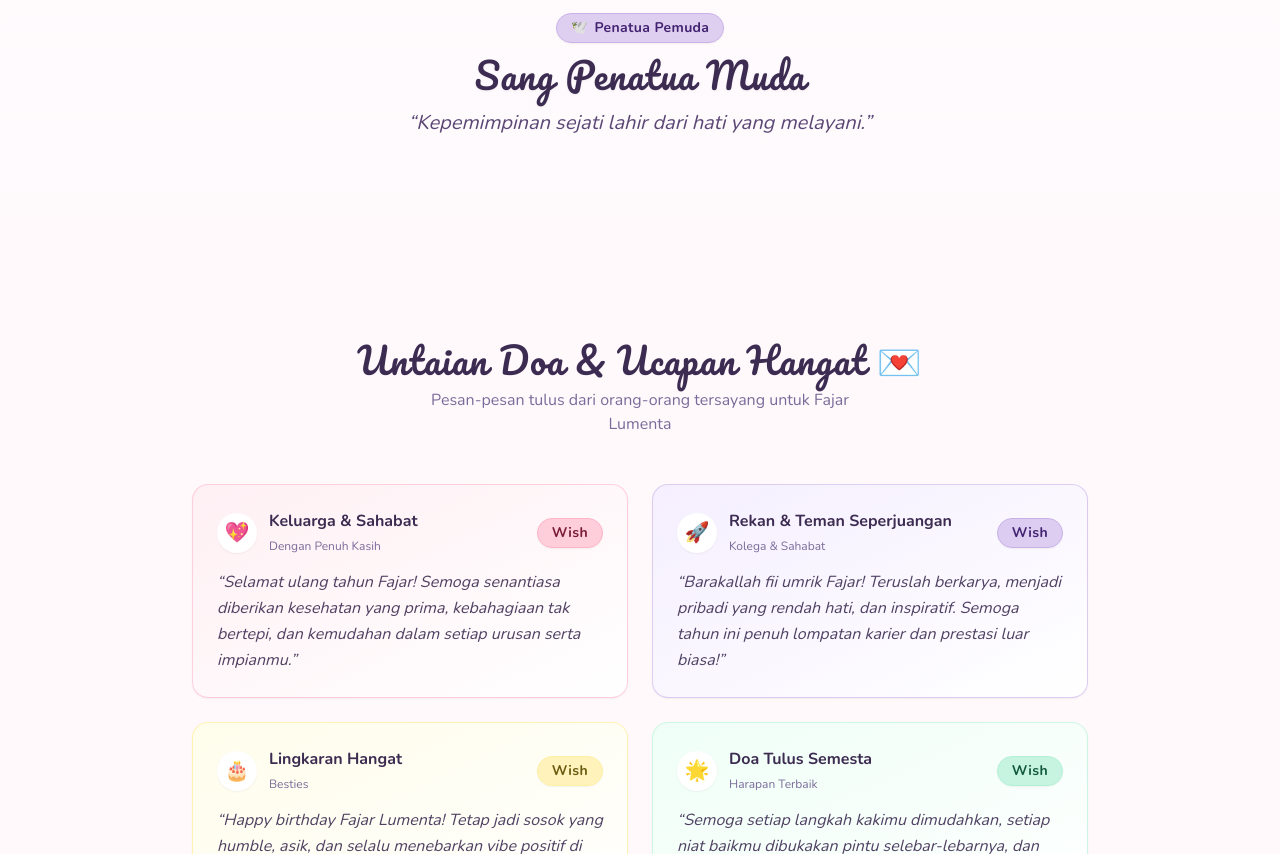
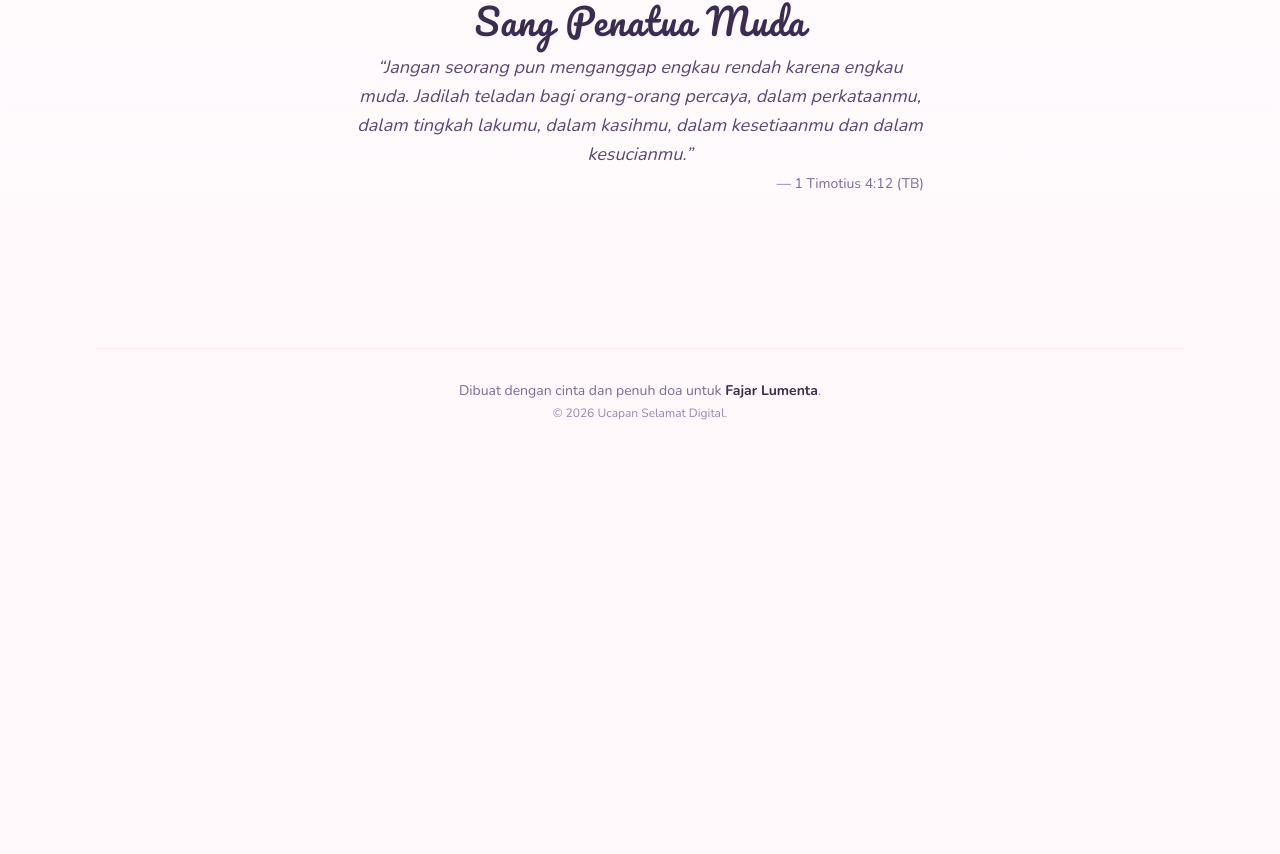
Before and after one commit to Greenson22/ucapan-selamat, a Next.js app: page /happy-birthday/fajar-lumenta in a window 1280 px wide. Shown: the part 1306-2160 px from the top of the page. After the commit the page ends 1815 px from the top, so only its background shows below. Built offline with nearby package versions, Linux system fonts and the light colour scheme.

Commit message:
feat(fajar-birthday): implement ticket 1 - bible verse captions and remove wish section

```diff
--- a/src/components/fragments/PhotoSlide.tsx
+++ b/src/components/fragments/PhotoSlide.tsx
@@ -63,15 +63,20 @@ export function PhotoSlide({ slide, isActive = false, priority = false, onPhotoC
             </Typography>
           </div>
 
-          {/* Quote (Nunito italic) - Delay ~300ms */}
+          {/* Quote (ayat Alkitab, Nunito italic) + Referensi ayat — Delay ~300ms */}
           <div className={isActive ? "animate-slide-quote" : "opacity-0 translate-y-5"}>
             <Typography
               as="p"
               variant="body"
-              className="text-base sm:text-lg md:text-xl font-nunito italic text-[#5B4775] leading-relaxed max-w-xl"
+              className="text-sm sm:text-base md:text-lg font-nunito italic text-[#5B4775] leading-relaxed max-w-xl"
             >
               &ldquo;{slide.quote}&rdquo;
             </Typography>
+            {slide.verseRef && (
+              <p className="mt-1 text-xs sm:text-sm font-nunito text-[#7B6B9A] text-right max-w-xl mx-auto pr-1">
+                — {slide.verseRef}
+              </p>
+            )}
           </div>
         </div>
       </div>
--- a/src/components/sections/PhotoSlideSection.tsx
+++ b/src/components/sections/PhotoSlideSection.tsx
@@ -12,6 +12,7 @@ export interface PhotoSlideItem {
   alt: string;
   caption: string;
   quote: string;
+  verseRef?: string; // referensi ayat Alkitab, misal "1 Timotius 4:12 (TB)"
   badge: {
     icon: string;
     label: string;
--- a/src/components/views/FajarLumentaView.tsx
+++ b/src/components/views/FajarLumentaView.tsx
@@ -4,7 +4,6 @@ import { BirthdayLayout } from "@/components/layouts/BirthdayLayout";
 import { PageWrapper } from "@/components/layouts/PageWrapper";
 import { HeroSection } from "@/components/sections/HeroSection";
 import { PhotoSlideSection, PhotoSlideItem } from "@/components/sections/PhotoSlideSection";
-import { WishSection, WishItem } from "@/components/sections/WishSection";
 import { ConfettiParticle } from "@/components/elements/ConfettiParticle";
 import { MusicPlayer } from "@/components/fragments/MusicPlayer";
 
@@ -14,7 +13,9 @@ const defaultSlides: PhotoSlideItem[] = [
     src: "/images/fajar/1.jpg",
     alt: "Fajar Lumenta - Sang Penatua Muda",
     caption: "Sang Penatua Muda",
-    quote: "Kepemimpinan sejati lahir dari hati yang melayani.",
+    quote:
+      "Jangan seorang pun menganggap engkau rendah karena engkau muda. Jadilah teladan bagi orang-orang percaya, dalam perkataanmu, dalam tingkah lakumu, dalam kasihmu, dalam kesetiaanmu dan dalam kesucianmu.",
+    verseRef: "1 Timotius 4:12 (TB)",
     badge: {
       icon: "🕊️",
       label: "Penatua Pemuda",
@@ -26,7 +27,8 @@ const defaultSlides: PhotoSlideItem[] = [
     src: "/images/fajar/2.jpg",
     alt: "Fajar Lumenta - Di Balik Ketegasan",
     caption: "Di Balik Ketegasan",
-    quote: "Guru terbaik bukan yang tak pernah marah, tapi yang marahnya penuh kasih.",
+    quote: "Besi menajamkan besi, orang menajamkan sesamanya.",
+    verseRef: "Amsal 27:17 (TB)",
     badge: {
       icon: "📐",
       label: "Guru Matematika",
@@ -38,7 +40,9 @@ const defaultSlides: PhotoSlideItem[] = [
     src: "/images/fajar/3.jpg",
     alt: "Fajar Lumenta - Momen Bersama",
     caption: "Momen Bersama",
-    quote: "Hidup paling bermakna saat dirayakan bersama orang-orang yang kita cintai.",
+    quote:
+      "Sungguh, alangkah baiknya dan indahnya, apabila saudara-saudara diam bersama dengan rukun!",
+    verseRef: "Mazmur 133:1 (TB)",
     badge: {
       icon: "🎉",
       label: "Momen Spesial",
@@ -50,7 +54,9 @@ const defaultSlides: PhotoSlideItem[] = [
     src: "/images/fajar/4.jpg",
     alt: "Fajar Lumenta - Langkah Iman",
     caption: "Langkah Iman",
-    quote: "Setiap tanggung jawab baru adalah kepercayaan Tuhan yang digenapkan.",
+    quote:
+      "Sebab Aku ini mengetahui rancangan-rancangan apa yang ada pada-Ku mengenai kamu, demikianlah firman TUHAN, yaitu rancangan damai sejahtera dan bukan rancangan kecelakaan, untuk memberikan kepadamu hari depan yang penuh harapan.",
+    verseRef: "Yeremia 29:11 (TB)",
     badge: {
       icon: "✝️",
       label: "Iman & Pelayanan",
@@ -62,7 +68,9 @@ const defaultSlides: PhotoSlideItem[] = [
     src: "/images/fajar/5.jpg",
     alt: "Fajar Lumenta - Fajar yang Sesungguhnya",
     caption: "Fajar yang Sesungguhnya",
-    quote: "Namamu bukan kebetulan — kamu memang selalu jadi awal dari hal-hal baik.",
+    quote:
+      "Tak berkesudahan kasih setia TUHAN, tak habis-habisnya rahmat-Nya, selalu baru tiap pagi; besar kesetiaan-Mu!",
+    verseRef: "Ratapan 3:22-23 (TB)",
     badge: {
       icon: "🌅",
       label: "Fajar Baru",
@@ -74,51 +82,14 @@ const defaultSlides: PhotoSlideItem[] = [
     src: "/images/fajar/6.jpg",
     alt: "Fajar Lumenta - Selamat Ulang Tahun!",
     caption: "Selamat Ulang Tahun!",
-    quote: "Semoga usiamu bertambah, ilmumu semakin tajam, dan hatimu tetap hangat.",
+    quote:
+      "Terpujilah Tuhan! Hari demi hari Ia menanggung bagi kita; Allah adalah keselamatan kita.",
+    verseRef: "Mazmur 68:19 (TB)",
     badge: {
       icon: "🎂",
       label: "HBD Fajar!",
       variant: "pink",
     },
-  },
-];
-
-const defaultWishes: WishItem[] = [
-  {
-    id: "1",
-    sender: "Keluarga & Sahabat",
-    relation: "Dengan Penuh Kasih",
-    message:
-      "Selamat ulang tahun Fajar! Semoga senantiasa diberikan kesehatan yang prima, kebahagiaan tak bertepi, dan kemudahan dalam setiap urusan serta impianmu.",
-    emoji: "💖",
-    colorTheme: "pink",
-  },
-  {
-    id: "2",
-    sender: "Rekan & Teman Seperjuangan",
-    relation: "Kolega & Sahabat",
-    message:
-      "Barakallah fii umrik Fajar! Teruslah berkarya, menjadi pribadi yang rendah hati, dan inspiratif. Semoga tahun ini penuh lompatan karier dan prestasi luar biasa!",
-    emoji: "🚀",
-    colorTheme: "lavender",
-  },
-  {
-    id: "3",
-    sender: "Lingkaran Hangat",
-    relation: "Besties",
-    message:
-      "Happy birthday Fajar Lumenta! Tetap jadi sosok yang humble, asik, dan selalu menebarkan vibe positif di mana pun berada. Hari ini hari rayamu!",
-    emoji: "🎂",
-    colorTheme: "yellow",
-  },
-  {
-    id: "4",
-    sender: "Doa Tulus Semesta",
-    relation: "Harapan Terbaik",
-    message:
-      "Semoga setiap langkah kakimu dimudahkan, setiap niat baikmu dibukakan pintu selebar-lebarnya, dan selalu dikelilingi orang-orang yang tulus mencintaimu.",
-    emoji: "🌟",
-    colorTheme: "mint",
   },
 ];
 
@@ -149,12 +120,8 @@ export default function FajarLumentaView() {
       {/* Photo Slide Section - full-width scroll-snap outside PageWrapper */}
       <PhotoSlideSection slides={defaultSlides} />
 
-      {/* Bottom section wrapped in PageWrapper */}
+      {/* Footer */}
       <PageWrapper>
-        {/* Wish Section */}
-        <WishSection wishes={defaultWishes} />
-
-        {/* Footer */}
         <footer className="mt-16 pt-8 border-t border-pink-100 text-center text-xs md:text-sm text-[#7B6B9A] pb-10">
           <p>
             Dibuat dengan cinta dan penuh doa untuk{" "}
```
Also changed, not shown: 1 other file (tests, documents, lock files or other folders).
